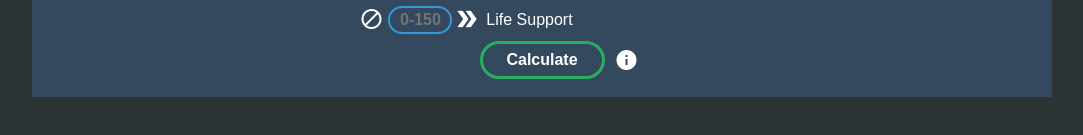
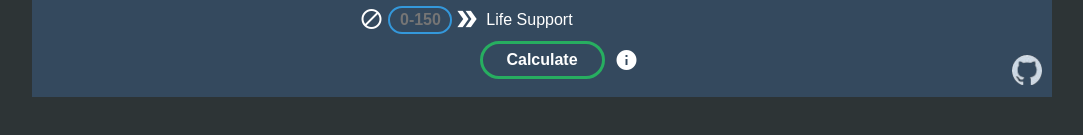
Before and after one commit to Th3-Hero/AX-Synthesis-Calculator, a plain HTML site: page index.html in a window 1280 px wide. Shown: the part 613-748 px from the top of the page, without its empty margins (98-1181 px from the left). Drawn offline with Linux system fonts and the light colour scheme.

Commit message:
Final Setup for GitHub Pages

```diff
--- a/css/main.css
+++ b/css/main.css
@@ -213,3 +213,9 @@ label {
 .tool-tip:hover .tool-tip-text {
     visibility: visible;
 }
+
+a {
+    position: absolute;
+    bottom: 8px;
+    right: 10px;
+}
--- a/index.html
+++ b/index.html
@@ -134,6 +134,11 @@
                     <div class="text-wrap2" id="text-box">
                     </div>
                 </mats-display>
+
+                <a href="https://github.com/Th3-Hero/AX-Synthesis-Calculator">
+                    <img src="css/github_logo.png" alt="github_logo" width="30px" height="30px">
+                </a>
+
             </list>
 
         </grid>
```
Also changed, not shown: css/github_logo.png (added).
